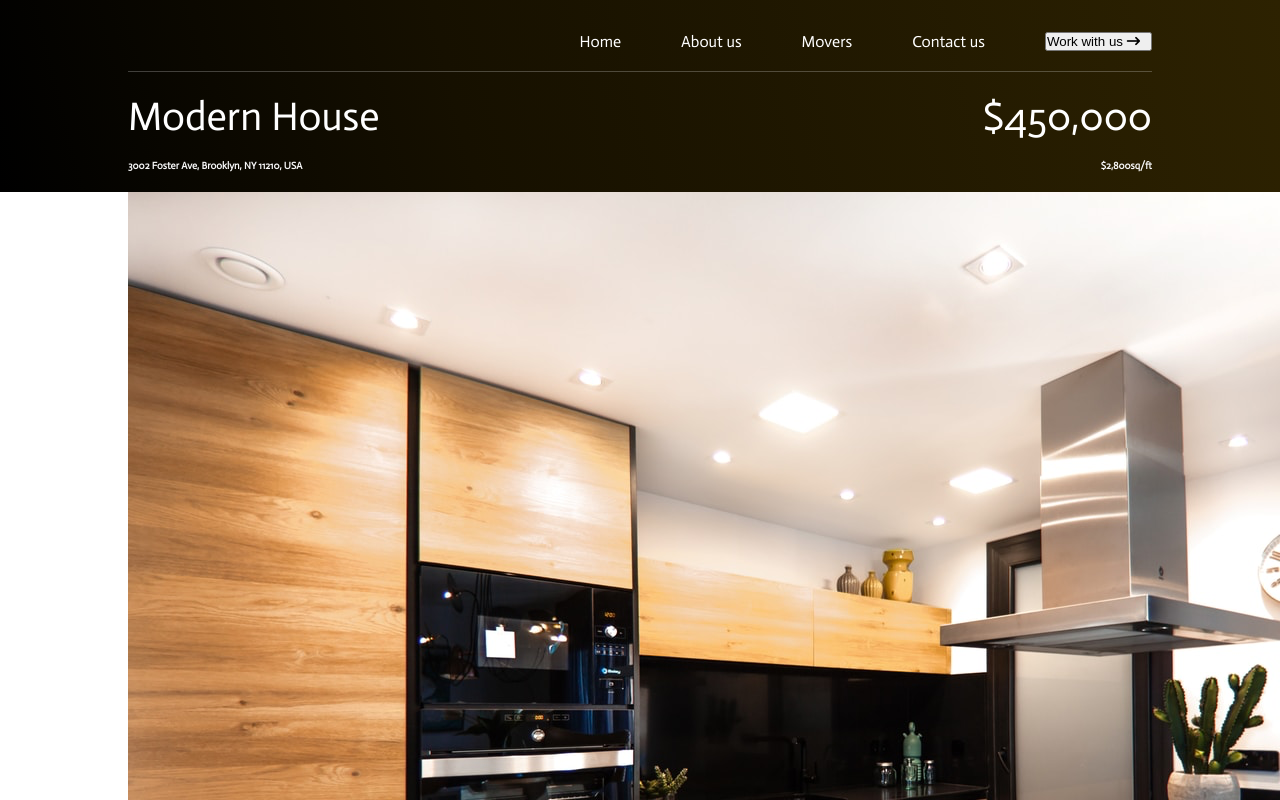
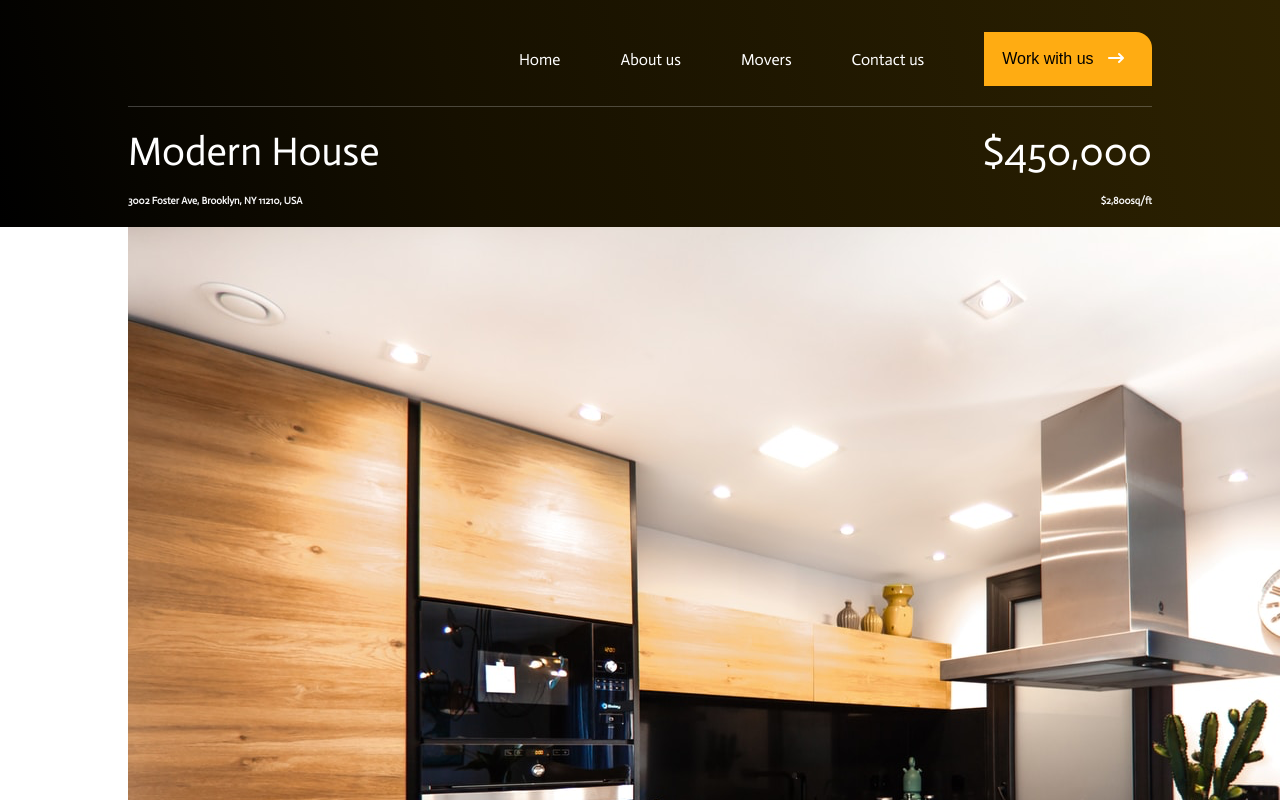
Before and after one commit to DennohKim/Quick-Movers-Website, a plain HTML site: page Assets/pages/properties.html in a window 1280 px wide. Shown: the top 800 px of the page. Drawn offline with nearby package versions, Linux system fonts and the light colour scheme; a web font is replaced by a local one.

Commit message:
styl nav button background-color and arrow

```diff
--- a/Assets/css/style.css
+++ b/Assets/css/style.css
@@ -348,7 +348,18 @@ footer {
     list-style: none;
   }
 
-
+  .nav__button {
+    font-size: 1.6rem;
+    padding: 1.8rem 1.8rem;
+    border: none;
+    background-color: #ffac12;
+    color: #000;
+    border-radius: 0 1.6rem 0 0;
+  }
+  .fa-arrow-right-long {
+    color: #fff;
+    padding-left: 1rem;
+  }
 
 .house__title {
     display: flex;
```
